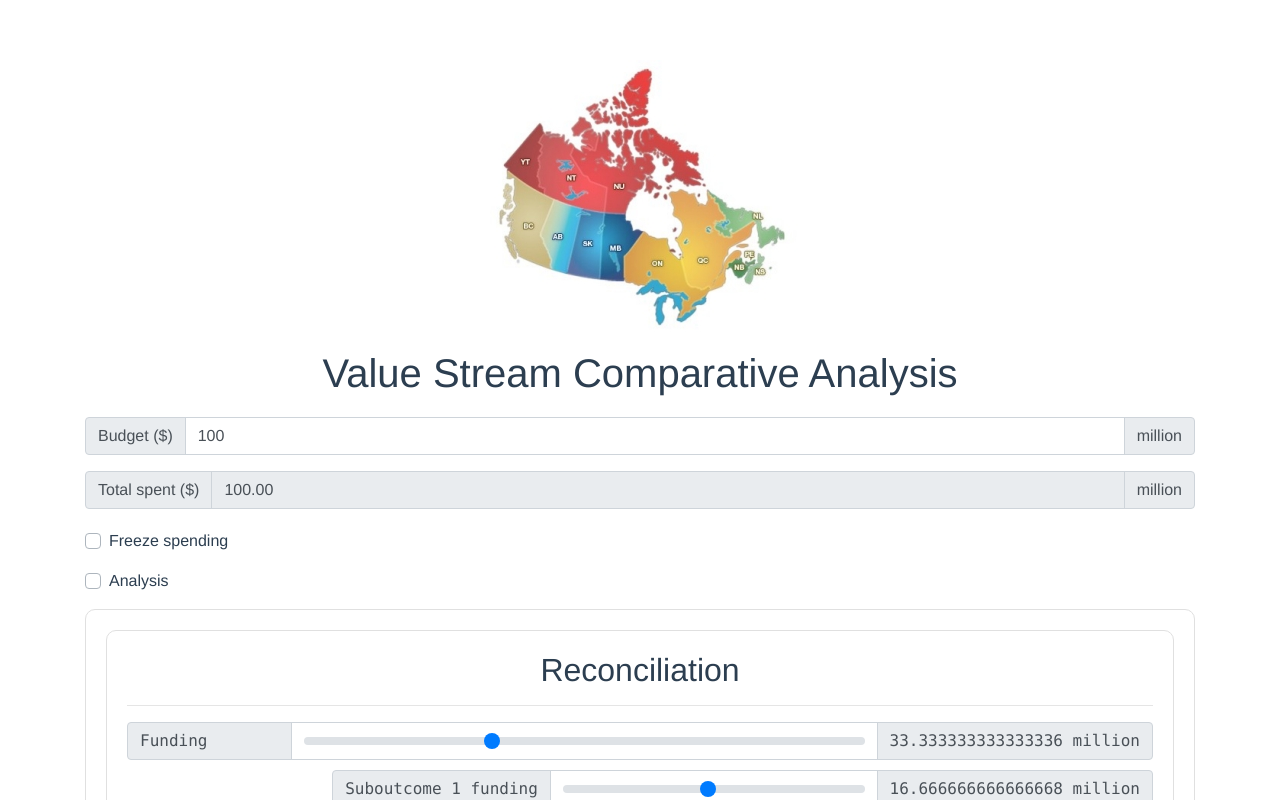
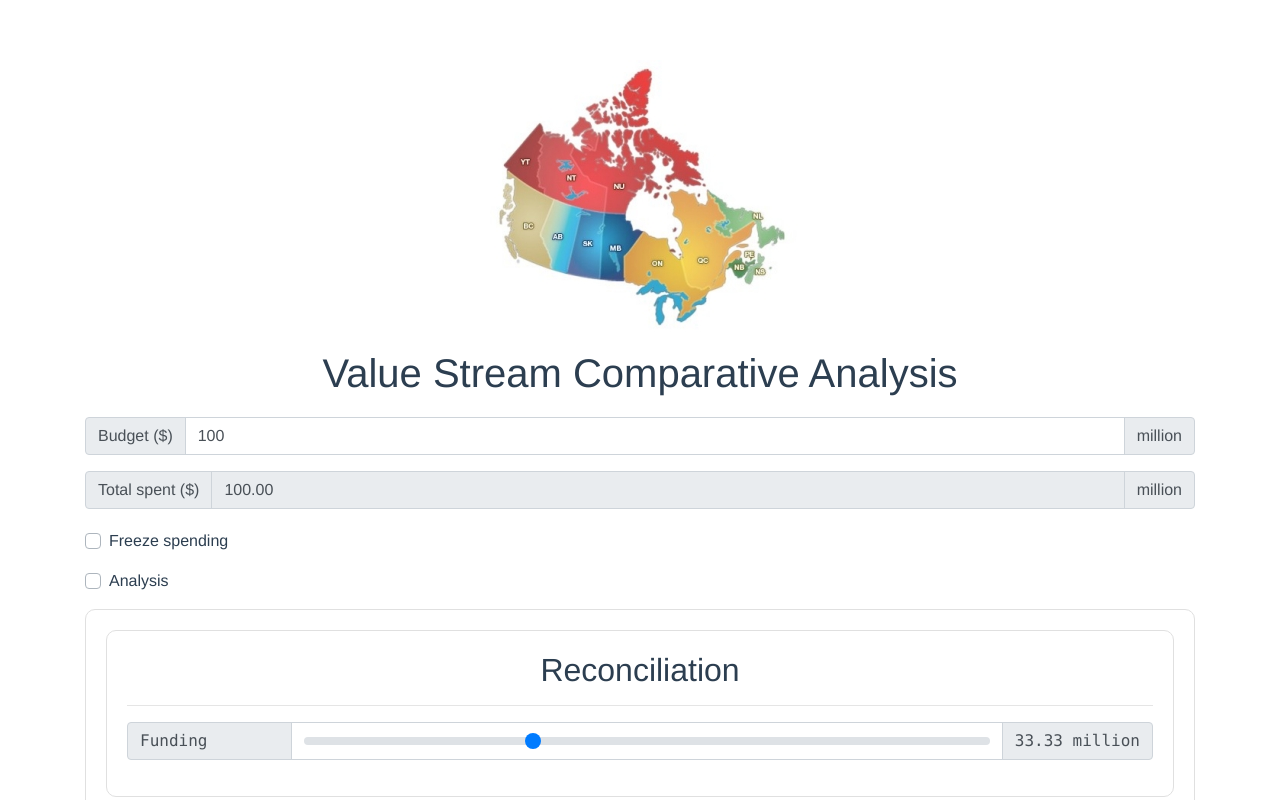
Before and after one commit to jaysonmc/digitopia-slider, a Vue app: page / in a window 1280 px wide. Shown: the top 800 px of the page. Built offline with nearby package versions, Linux system fonts and the light colour scheme.

Commit message:
refactoring to reduce number of props passed in

```diff
--- a/src/components/BudgetSlider.vue
+++ b/src/components/BudgetSlider.vue
@@ -1,7 +1,7 @@
 <template>
   <div class="bordered-div">
       <div class="bordered-div">
-        <h2>{{this.title}}</h2>
+        <h2>{{title}}</h2>
         <hr />
         <b-form-group>
           <b-input-group>
@@ -10,16 +10,16 @@
             </b-input-group-prepend>
             <b-form-input
               id="bg-opacity"
-              :value="parseInt(outcomeFunding).toFixed(2)"
+              :value="parseInt(outcomeBudget).toFixed(2)"
               type="range"
               number
               min="0"
               :max="budget"
               step="0.01"
-              @change="computeBudget(outcomeFunding, $event)"
+              @change="computeBudget(outcomeBudget, $event)"
             ></b-form-input>
             <b-input-group-append is-text class="text-monospace">
-              {{ outcomeFunding }} million
+              {{ parseFloat(outcomeBudget).toFixed(2) }} million
             </b-input-group-append>
           </b-input-group>
           <b-input-group v-if="showAnalysis" prepend="Improved by" append="%">
@@ -56,17 +56,28 @@ export default {
     SubBudgetSlider,
   },
   props: {
-    title: String,
     budget: Number,
-    vs: Number,
-    hs: Number,
     index: Number,
     totalOutcomes: Number,
-    outcomeFunding: Number,
+    outcomeProp :
+    {
+      title: String,
+      outcomeBudget: Number,
+      verticalScaleValue: Number,
+      horizontalScaleValue: Number,
+      computedOutcome: null | Number,
+      key: Number,
+    }
   },
   data() {
     return {
+      title: this.outcomeProp.title,
+      outcomeBudget: this.outcomeProp.outcomeBudget, //
+      vs: this.outcomeProp.verticalScaleValue,
+      hs: this.outcomeProp.horizontalScaleValue,
       showAnalysis: false,
+      outcome: this.outcomeProp,
+
       subOutcomes: [
         {
           title: "Suboutcome 1",
@@ -113,6 +124,12 @@ export default {
     },
     computeBudget: function(oldVal, newVal) {
 
+      this.outcomeBudget = newVal
+
+      console.log("outcomeFunding = " + this.outcomeFunding)
+      console.log(oldVal)
+      console.log(newVal)
+
       var retObj = {
         oldOutcomeFunding: oldVal,
         newOutcomeFunding: newVal,
@@ -157,8 +174,12 @@ export default {
       return this.tanhPrime()
     }
   },
+  mounted() {
+    if (!this.outcomeProp.outcomeBudget) {
+      this.outcomeBudget = this.budget / this.totalOutcomes
+    }
+  },
   updated() {
-
     this.subOutcomes.map( suboutcome => {
       if (!suboutcome.subOutcomeFunding)
         suboutcome.subOutcomeFunding = this.$props.outcomeFunding / this.subOutcomes.length
--- a/src/components/Home.vue
+++ b/src/components/Home.vue
@@ -40,13 +40,10 @@
         v-for="(item, index) in this.outcomes"
         ref="slider"
         :key="item.key"
-        :title="item.title"
-        :budget="parseInt(budget)"
-        :vs="item.verticalScaleValue"
-        :hs="item.horizontalScaleValue"
+        :budget="budget"
+        :outcomeProp="item"
         :index="index"
         :totalOutcomes="outcomes.length"
-        :outcomeFunding="parseFloat(item.outcomeBudget)"
         @compute-budget="computeSpent"
         @computed-outcome="computedOutcome"
       />
@@ -82,6 +79,8 @@ export default {
       if (this.freezeSpending == "frozen") {
         this.adjustBudgets(this.outcomes[retObj.index], (newVal - oldVal) )
       }
+
+      console.dir(this.outcomes)
 
     },
     adjustBudgets(adjustedOutcome, difference) {
--- a/src/components/SubBudgetSlider.vue
+++ b/src/components/SubBudgetSlider.vue
@@ -14,7 +14,7 @@
       @change="computeSubBudgets(subOutcomeFunding, $event)"
     ></b-form-input>
     <b-input-group-append is-text class="text-monospace">
-      {{ subOutcomeFunding }} million
+      {{ subOutcomeFunding.toFixed(2) }} million
     </b-input-group-append>
   </b-input-group>
 </template>
```
